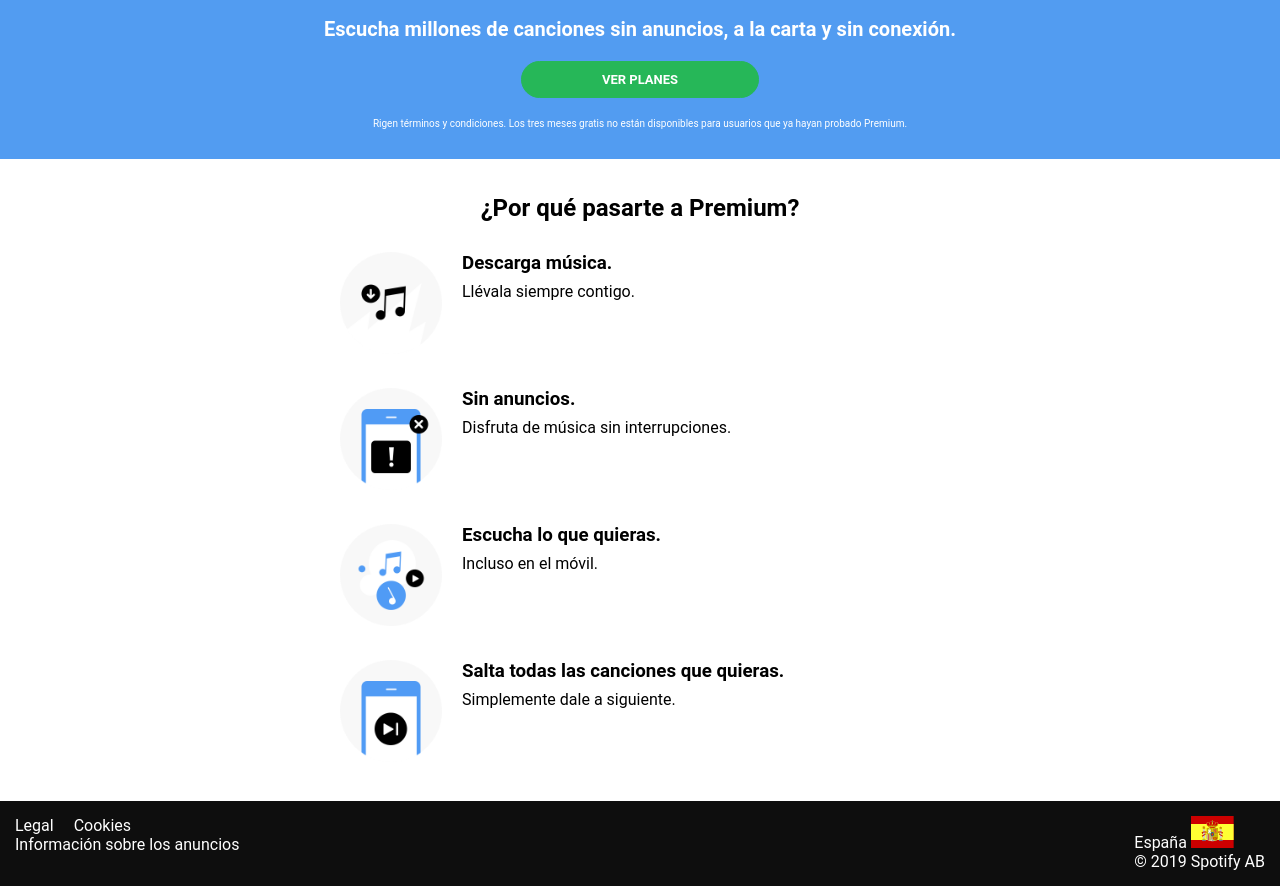
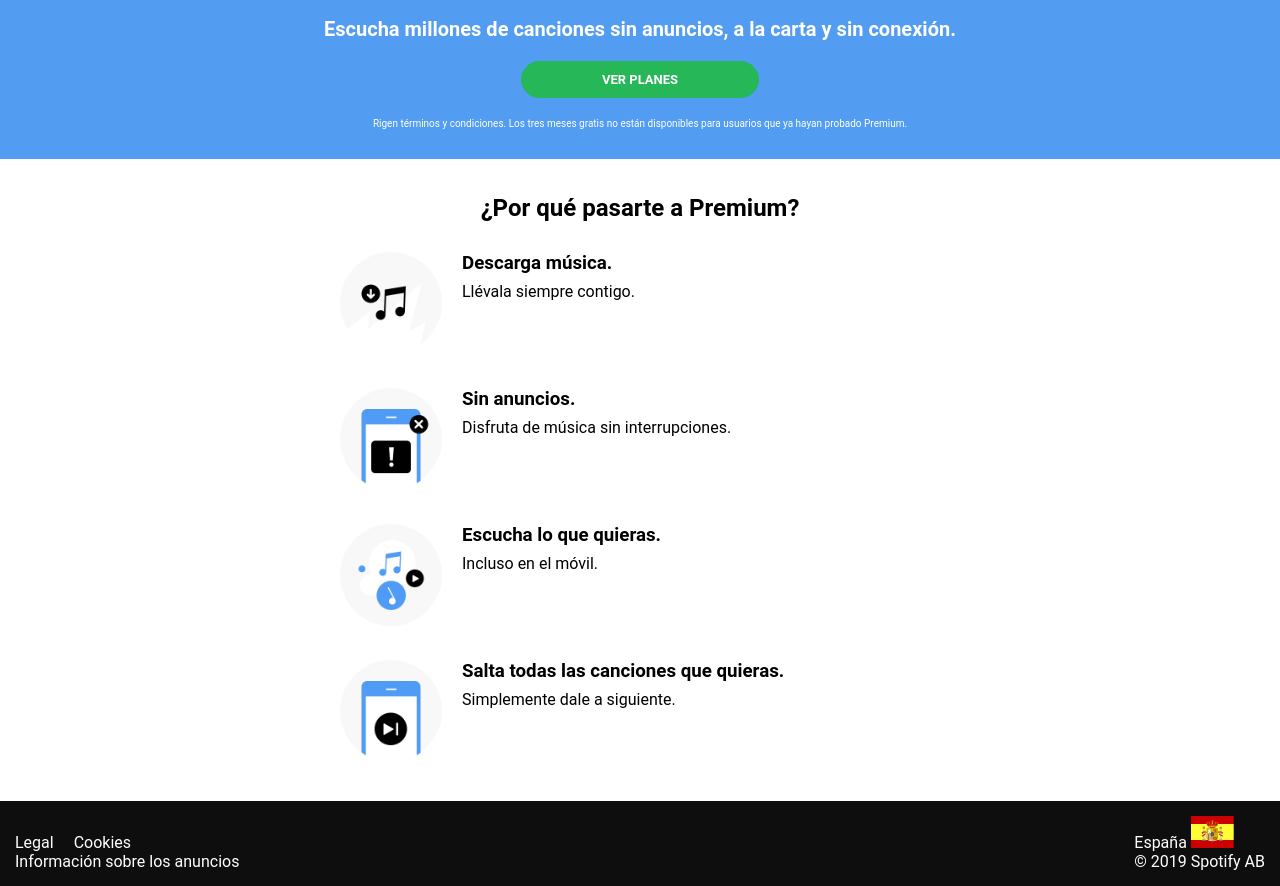
Before and after one commit to AlbaM9/promo-W-module-1-pair-1-spotify, a website built with Vite: page src/index.html in a window 1280 px wide. Shown: the part 175-1061 px from the top of the page. Built offline with nearby package versions, Linux system fonts and the light colour scheme.

Commit message:
Funciona por favoh

```diff
--- a/src/index.html
+++ b/src/index.html
@@ -4,11 +4,8 @@
     <meta charset="UTF-8" />
     <meta name="viewport" content="width=device-width, initial-scale=1.0" />
     <title>Document</title>
+    <links rel="stylesheet" href="https://fonts.googleapis.com/css?family=Roboto" />
     <link rel="stylesheet" href="./scss/main.scss" />
-    <links
-      rel="stylesheet"
-      href="https://fonts.googleapis.com/css?family=Roboto"
-    />
   </head>
   <body>
     <load src="./partials/header.html" />
--- a/src/scss/main.scss
+++ b/src/scss/main.scss
@@ -161,6 +161,11 @@ main {
     padding: 15px;
 }
 
+.footer_nav {
+    display: flex;
+    flex-direction: column;
+    justify-content: end;
+}
 .footer_nav ul {
     display: flex;
     gap: 20px;
```
